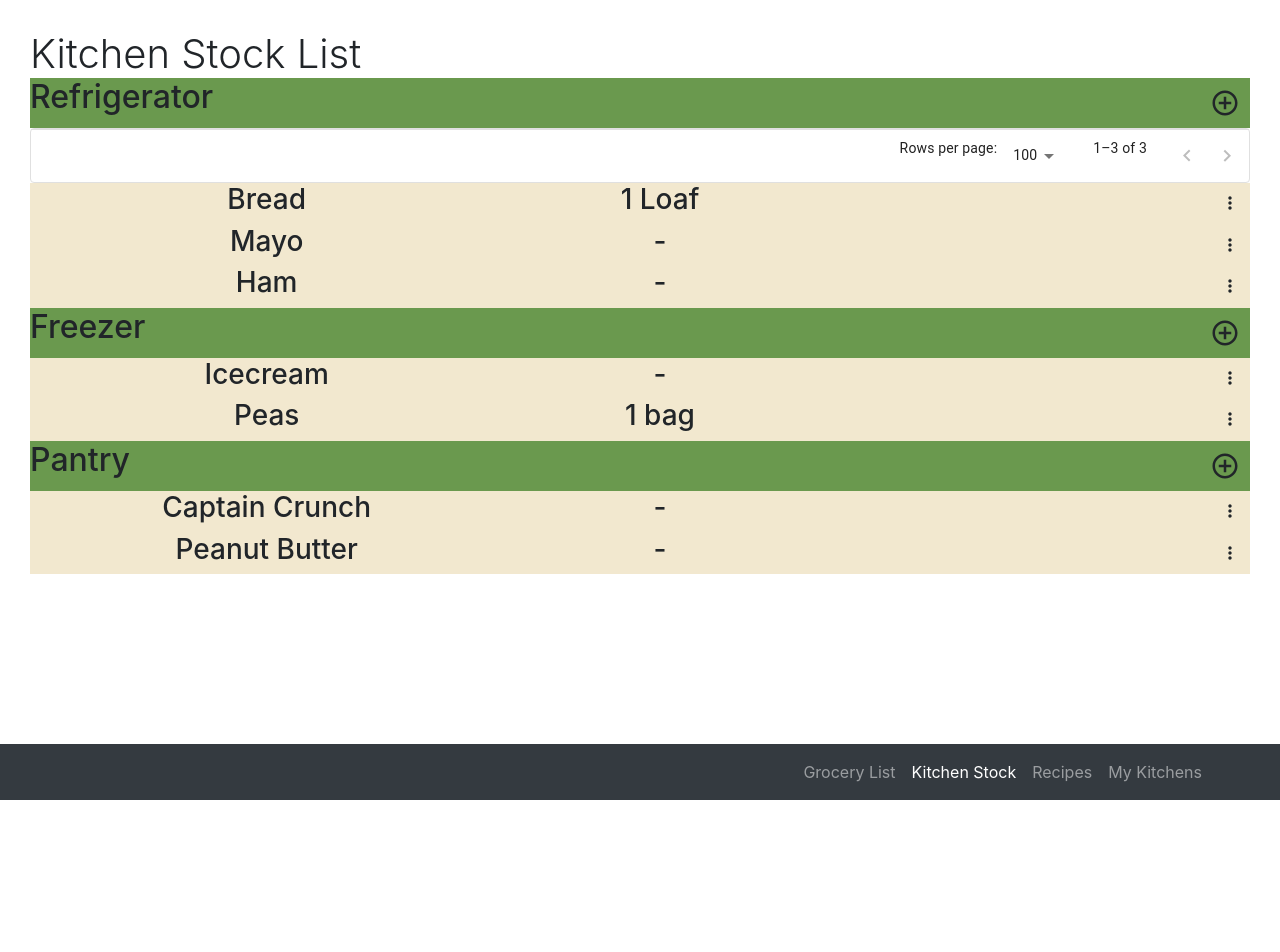
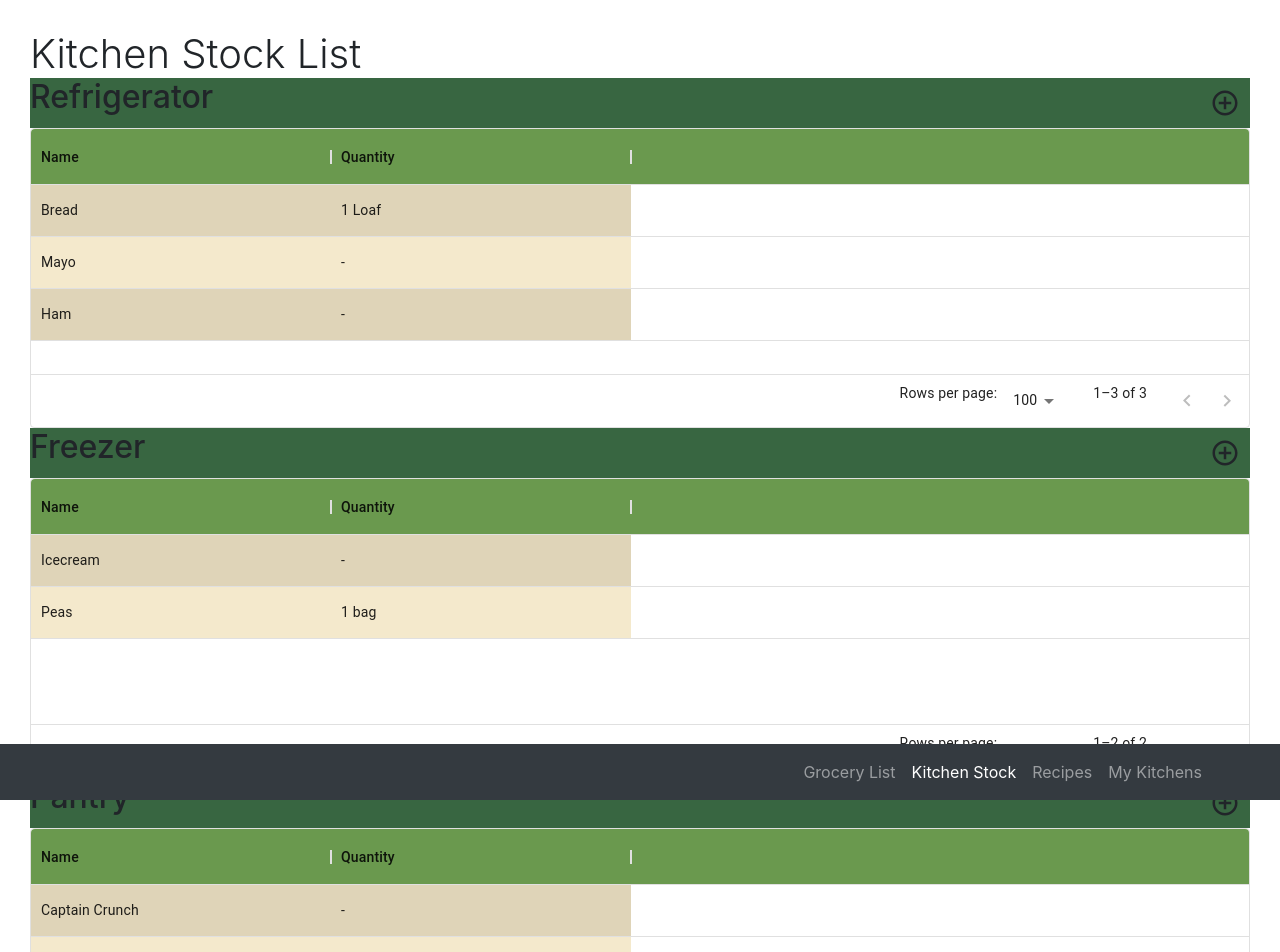
Before and after one commit to lucasoooooo/Kitchen-Kompanian, a React (Create React App) app in the folder kitch-komp/: page /kitchenStock in a window 1280 px wide. Shown: the top 952 px of the page. Before the commit the page ends 800 px from the top, so only its background shows below. Built offline with nearby package versions, Linux system fonts and the light colour scheme.

Commit message:
Added styling and deleted unused elements

```diff
--- a/kitch-komp/src/components/KitchenStock.jsx
+++ b/kitch-komp/src/components/KitchenStock.jsx
@@ -1,108 +1,106 @@
 import React from "react";
+import Box from "@mui/material/Box"
 import AddCircleOutlineIcon from '@mui/icons-material/AddCircleOutline';
-import MoreHorizIcon from '@mui/icons-material/MoreHoriz';
-// import { Input } from "@mui/material";
 import { DataGrid } from '@mui/x-data-grid';
 
 function KitchenStock() {
   // These food items will later come from useState's
   // TODO: Remove these
   const refrig_things =
-  [{name:"Bread", qty:"1 Loaf", id:1}, {name:"Mayo", qty:"-", id:2}, {name:"Ham",qty:"-", id:3}]
-  const freezer_things = [{name:"Icecream", qty:"-"}, {name:"Peas", qty:"1 bag"}]
-  const pantry_things = [{name:"Captain Crunch", qty:"-"}, {name:"Peanut Butter", qty:"-"}]
-  const [edit, setEdit] = React.useState(false)
-  const [add, setAdd] = React.useState(false)
-  const refrig_element = refrig_things.map(function(p){
-      return (
-          <nav className="food-item">
-              <h3>{p.name}</h3>
-              <h3>{p.qty}</h3>
-              <MoreHorizIcon className="edit" onClick={flipEdit}/>
-          </nav>)
-  })
-  const freezer_element = freezer_things.map(function(p){
-      return (
-          <nav className="food-item">
-              <h3>{p.name}</h3>
-              <h3>{p.qty}</h3>
-              <MoreHorizIcon className="edit" onClick={flipEdit}/>
-          </nav>)
-  })
-  const pantry_element = pantry_things.map(function(p){
-      return (
-      <nav className="food-item">
-          <h3>{p.name}</h3>
-          <h3>{p.qty}</h3>
-          <MoreHorizIcon className="edit" onClick={flipEdit}/>
-      </nav>)
-  })
-  function flipEdit(){
-    setEdit(prev => !prev)
-  }
-  function flipAdd(){
-    setAdd(prev => !prev)
-  }
-  const columns = [{field:"name", headerName: "name", width:150},{field:"qty", headerName:"qty", width:150}];
+    [{name:"Bread", qty:"1 Loaf", id:1}, {name:"Mayo", qty:"-", id:2}, {name:"Ham",qty:"-", id:3}]
+  const freezer_things =
+    [{name:"Icecream", qty:"-", id:1}, {name:"Peas", qty:"1 bag", id:2}]
+  const pantry_things =
+    [{name:"Captain Crunch", qty:"-", id:1}, {name:"Peanut Butter", qty:"-",id:2}]
+
+  const columns = [{field:"name", headerName: "Name", width:300},{field:"qty", headerName:"Quantity", width:300}];
   return (
     <div className="kitchenStock">
 
-      {!edit && !add && <div className="list">
+      <div className="list">
           <h1 className="font-weight-light">Kitchen Stock List</h1>
         <nav className="kitchen-stock-headers">
             <h2>Refrigerator</h2>
+            <AddCircleOutlineIcon className="add-sign" />
+        </nav>
+        <Box sx={{
+          height:300,
+          width: 1,
+          '& .MuiDataGrid-columnHeaders':{
+          backgroundColor: '#6A994E'},
+          '& .even':{
+            backgroundColor: 'rgb(223, 212, 184)'
+          },
+          '& .odd':{
+            backgroundColor: 'rgb(244, 233, 204)'
+          }
 
-            <AddCircleOutlineIcon className="add-sign" onClick={flipAdd}/>
-        </nav>
+          }}>
         <DataGrid
-              // components = {{Toolbar: QuickSearchToolBar}}
-              // getRowId={(r) => r.DT_RowId}
               columns={columns}
               rows={refrig_things}
-              // rowsHeight={10}
-              // pageSize={100}
-              // filterMode="server"
-              // ItemsSource="{Binding Clients.RowItems}"
-              // // onFilterModelChange={onFilterChange}
-              // // loading={loading}
+              getCellClassName={(params)=>{
+                return params.id%2 ===1 ? 'even' : 'odd'
+              }}
+
         />
-        <ul>
-            {/* <li>Name     QTY</li> */}
-            {refrig_element}
-        </ul>
+        </Box>
+
         <nav className="kitchen-stock-headers">
             <h2>Freezer</h2>
-            <AddCircleOutlineIcon className="add-sign" onClick={flipAdd}/>
+            <AddCircleOutlineIcon className="add-sign"/>
         </nav>
-        <ul>{freezer_element}</ul>
+        <Box sx={{
+          height:300,
+          width: 1,
+          '& .MuiDataGrid-columnHeaders':{
+          backgroundColor: '#6A994E'},
+          '& .even':{
+            backgroundColor: 'rgb(223, 212, 184)'
+          },
+          '& .odd':{
+            backgroundColor: 'rgb(244, 233, 204)'
+          }
+
+          }}>
+        <DataGrid
+              columns={columns}
+              rows={freezer_things}
+              getCellClassName={(params)=>{
+                return params.id%2 ===1 ? 'even' : 'odd'
+              }}
+        />
+        </Box>
+
         <nav className="kitchen-stock-headers">
             <h2>Pantry</h2>
-            <AddCircleOutlineIcon className="add-sign" onClick={flipAdd}/>
+            <AddCircleOutlineIcon className="add-sign"/>
         </nav>
-        <ul>{pantry_element}</ul>
-      </div>}
-      {edit && !add && <form className="editing">
-        <label for="name">Change Name: </label>
-        <input type="text" id="name" name="name"></input><br/>
-        <label for="qty">Change Quantity: </label>
-        <input type="text" id="qty" name="qty"></input><br/>
-        <nav className="delete-apply">
-          <button onClick={flipEdit}>Delete</button>
-          <input type="submit" value="Apply"></input>
-        </nav>
-        <br/><br/>
-      </form>}
-      {add && !edit && <form className="editing">
-        <label for="name">Name: </label>
-        <input type="text" id="name" name="name"></input><br/>
-        <label for="qty">Quantity: </label>
-        <input type="text" id="qty" name="qty"></input><br/>
-        <nav className="delete-apply">
-          <button onClick={flipAdd}>Delete</button>
-          <input type="submit" value="Add"></input>
-        </nav>
-        <br/><br/>
-      </form>}
+        <Box sx={{
+          height:300,
+          width: 1,
+          '& .MuiDataGrid-columnHeaders':{
+          backgroundColor: '#6A994E'},
+          '& .even':{
+            backgroundColor: 'rgb(223, 212, 184)'
+          },
+          '& .odd':{
+            backgroundColor: 'rgb(244, 233, 204)'
+          }
+
+          }}>
+
+          <DataGrid
+                columns={columns}
+                rows={pantry_things}
+                getCellClassName={(params)=>{
+                  return params.id%2 ===1 ? 'even' : 'odd'
+                }}
+          />
+        </Box>
+      </div>
+
+      <br/><br/>
 
     </div>
   );
--- a/kitch-komp/src/index.css
+++ b/kitch-komp/src/index.css
@@ -33,25 +33,12 @@ a:hover {
   padding: 30px;
 }
 .kitchen-stock-headers{
-
   margin:0;
   display: grid;
   grid-template: auto auto / repeat(2,1fr);
-  background-color: var(--MayGreen-color);
+  background-color: var(--HunterGreen-color);
 }
 
-.kitchenStock ul{
-
-  margin:0;
-  background-color: var(--Eggshell-color);
-}
-.kitchenStock .food-item{
-  text-align: center;
-  margin:0;
-  background-color: var(--Eggshell-color);
-  display:grid;
-  grid-template: auto auto / repeat(3,1fr);
-}
 .kitchenStock h1{
   margin:0;
 }
@@ -61,22 +48,3 @@ a:hover {
   cursor: pointer;
   justify-self: end;
 }
-.kitchenStock .edit{
-  padding: 10px;
-  font-size: 40px;
-  transform: rotate(90deg);
-  cursor: pointer;
-  justify-self: end;
-}
-.kitchenStock .editing{
-
-  position: absolute;
-  right: 40%;
-  top:20%;
-  width: 370px;
-  border: 3px solid #73AD21;
-  padding: 10px;
-}
-.kitchenStock input{
- float:right;
-}
```
